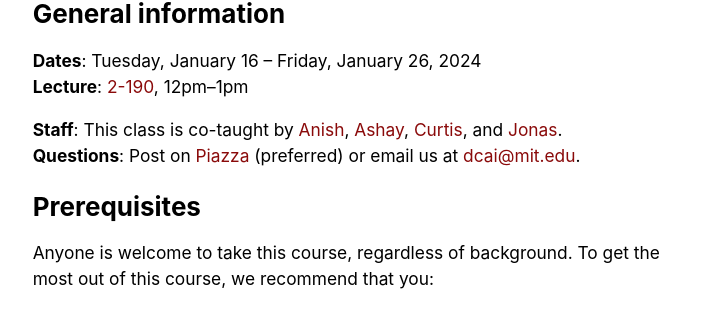
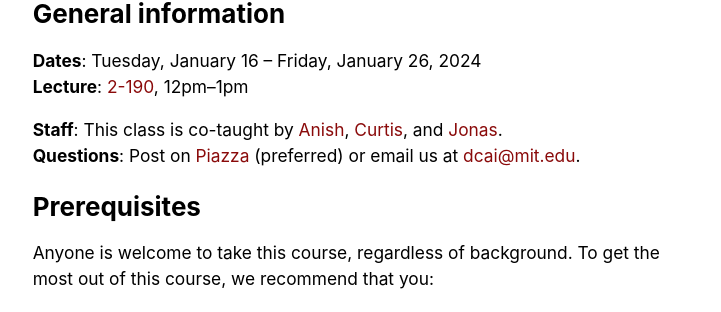
Before and after one commit to dcai-course/dcai-course, a Jekyll site: the page built from index.md, in a window 1280 px wide and 900 px high, scrolled down 1444 px. Shown: the part 141-453 px from the top of the window, without its empty margins (278-999 px from the left). Built offline with Jekyll 4.4.1, drawn with Linux system fonts in a browser that asks for light colours.

Commit message:
Update instructors list

```diff
--- a/index.md
+++ b/index.md
@@ -54,7 +54,7 @@ Each lecture has an accompanying [lab assignment](https://github.com/dcai-course
 **Dates**: Tuesday, January 16 -- Friday, January 26, 2024<br>
 **Lecture**: [2-190](https://whereis.mit.edu/?go=6), 12pm--1pm<br>
 
-**Staff**: This class is co-taught by [Anish](https://www.anish.io/), [Ashay](https://www.csail.mit.edu/person/ashay-athalye), [Curtis](https://www.curtisnorthcutt.com/), and [Jonas](https://people.csail.mit.edu/jonasmueller/).<br>
+**Staff**: This class is co-taught by [Anish](https://www.anish.io/), [Curtis](https://www.curtisnorthcutt.com/), and [Jonas](https://people.csail.mit.edu/jonasmueller/).<br>
 **Questions**: Post on [Piazza](https://piazza.com/mit/spring2024/6dcai) (preferred) or email us at [dcai@mit.edu](mailto:dcai@mit.edu).
 {% comment %}
 **Questions**: Join `#dcai-course` on this [Slack](https://cleanlab.ai/slack/).<br>
```
